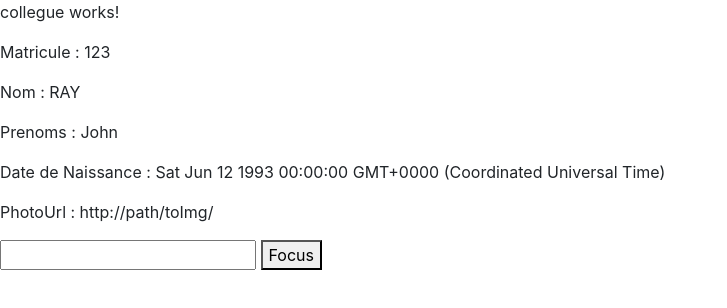
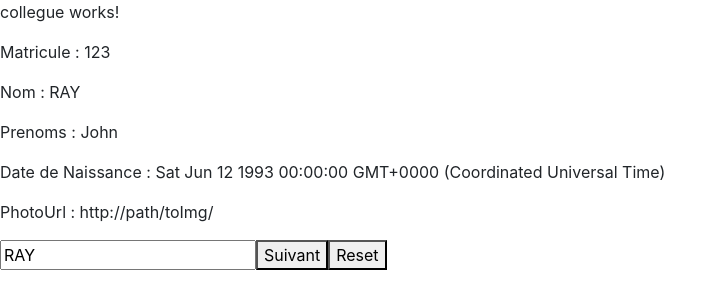
Before and after one commit to jbtmathieu/collegues-front, an Angular app: page / in a window 1280 px wide. Shown: the top 308 px of the page, without its empty margins (0-727 px from the left). Built offline with nearby package versions, Linux system fonts and the light colour scheme.

Commit message:
home : Ajout de fonctions

```diff
--- a/src/app/app.component.ts
+++ b/src/app/app.component.ts
@@ -4,8 +4,6 @@ import { collegueMock } from './mock/collegues.mock';
   selector: 'app-root',
   template: `
   <app-collegue [col]=collegueMock></app-collegue>
-
-
   `,
   styles: []
 })
--- a/src/app/collegue/collegue.component.html
+++ b/src/app/collegue/collegue.component.html
@@ -4,6 +4,19 @@
 <p>Prenoms : {{ col.prenoms}}</p>
 <p>Date de Naissance : {{ col.dateDeNaissance}}</p>
 <p>PhotoUrl : {{ col.photoUrl}}</p>
-<input type="text" #saisie>
-{{ saisie.value }}
-<button (click)="saisie.focus()">Focus</button>
+<input type="text" #saisieTexte value={{col.nom}}>
+<button (click)="envoi(saisieTexte.value, Index)">Suivant</button>
+<button (click)="reset(saisieTexte)">Reset</button>
+
+
+<!--
+<input #newHero
+      (keyup.enter)="addHero(newHero.value)"
+      (blur)="addHero(newHero.value); newHero.value='' ">
+
+    <button (click)="addHero(newHero.value)">Add</button>
+<ul><li *ngFor="let value of col">{{value}}</li></ul>
+
+
+
+-->
--- a/src/app/collegue/collegue.component.ts
+++ b/src/app/collegue/collegue.component.ts
@@ -1,16 +1,28 @@
-import { Component, OnInit, Input } from '@angular/core';
+import { Component, OnInit, Input, Output, EventEmitter } from '@angular/core';
 import { Collegue } from '../models/Collegue';
 
 
 @Component({
   selector: 'app-collegue',
   templateUrl: './collegue.component.html',
-  styleUrls: ['./collegue.component.css']
+  styleUrls: ['./collegue.component.css'],
+
 })
 export class CollegueComponent implements OnInit {
 
   @Input() col:Collegue;
+  @Output() change:EventEmitter<string> = new EventEmitter<string>();
 
+  envoi(saisieTexte:string) {
+    if (saisieTexte) {
+
+    }
+  }
+reset(saisieTexte:HTMLInputElement){
+  saisieTexte.value="";
+  saisieTexte.focus();
+
+}
 
   constructor() { }
 
--- a/src/app/models/Collegue.ts
+++ b/src/app/models/Collegue.ts
@@ -1,10 +1,4 @@
 
-import { Component, Output, EventEmitter } from '@angular/core';
-
-@Component({
-    selector: 'mon-composant',
-    template: `<button (click)="quandOnClique()">Clic</button>`
-})
 export class Collegue {
 
     constructor (public matricule:string, public nom:string,public prenoms: string,
@@ -12,9 +6,4 @@ export class Collegue {
 
     }
 
-    @Output() change:EventEmitter<string> = new EventEmitter<string>();
-
-    quandOnClique() {
-        this.change.emit('du nouveau')
-    }
 }
```
